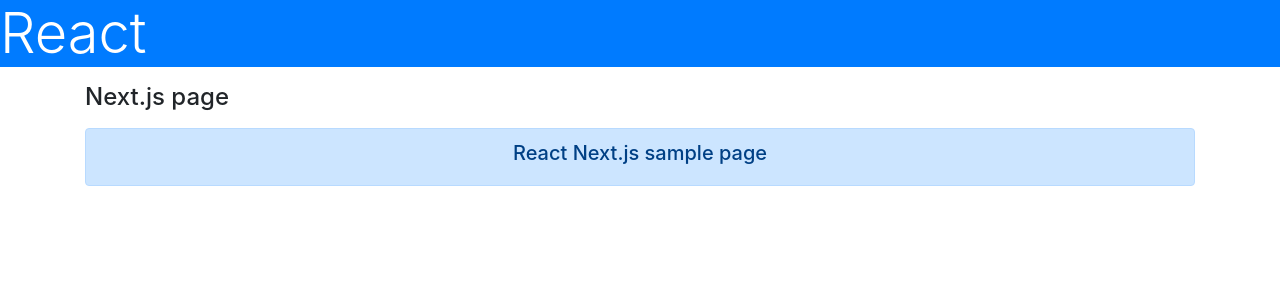
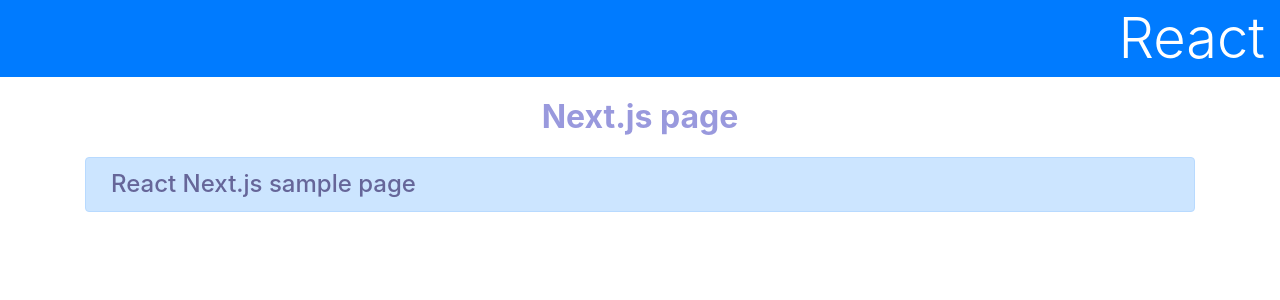
Before and after one commit to Haya372/next-started, a Next.js app: page / in a window 1280 px wide. Shown: the top 300 px of the page. Built offline with nearby package versions, Linux system fonts and the light colour scheme.

Commit message:
スタイルを適用する

```diff
--- a/pages/index.js
+++ b/pages/index.js
@@ -2,10 +2,32 @@
 import Image from 'next/image'
 import styles from '../styles/Home.module.css'
 
-let title = "Next.js page";
-let message = "React Next.js sample page";
 
 export default function Home() {
+
+  let title = "Next.js page";
+  let message = "React Next.js sample page";
+
+  const h1 = {
+    textAlign: 'right',
+    padding: '5px 15px'
+  };
+
+  const p = {
+    textAlign: 'left',
+    margin: '0px 5px',
+    color: '#669',
+    fontSize: '18pt'
+  }
+
+  const subtitle = {
+    textAlign: 'center',
+    margin: '0px 5px',
+    color: '#99d',
+    fontSize: '24pt',
+    fontWeight: 'bold'
+  };
+
   return (
     <div>
       <Head>
@@ -13,11 +35,11 @@
         <link rel="stylesheet" href="https://stackpath.bootstrapcdn.com/bootstrap/4.5.0/css/bootstrap.min.css" crossOrigin="anonymous" />
       </Head>
 
-      <h1 className="bg-primary text-white display-4">React</h1>
+      <h1 className="bg-primary text-white display-4" style={h1}>React</h1>
       <div className="container">
-        <h4 className="my-3">{title}</h4>
+        <p className="my-3" style={subtitle} id="subtitle">{title}</p>
         <div className="alert alert-primary text-center">
-          <p className="h5">{message}</p>
+          <p className="h5" style={p}>{message}</p>
         </div>
       </div>
     </div>
```
